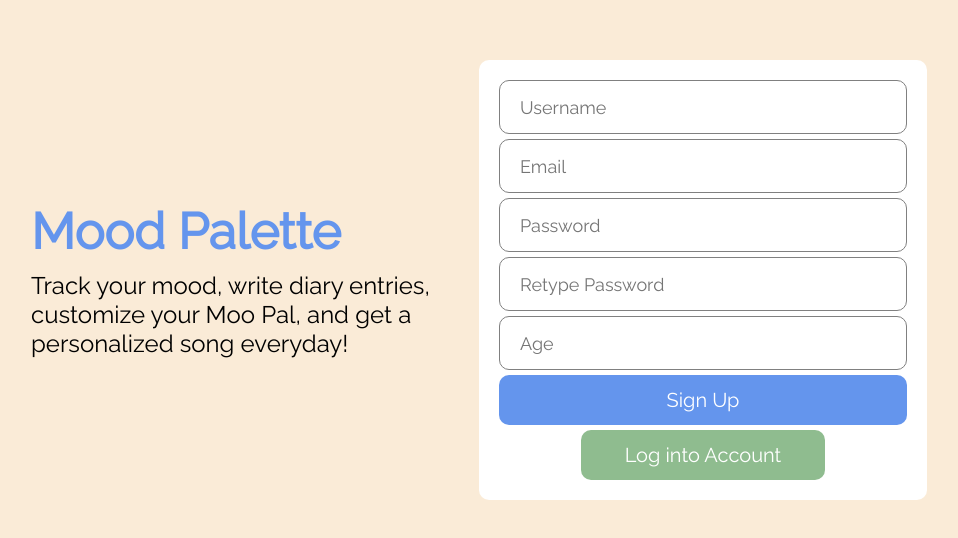
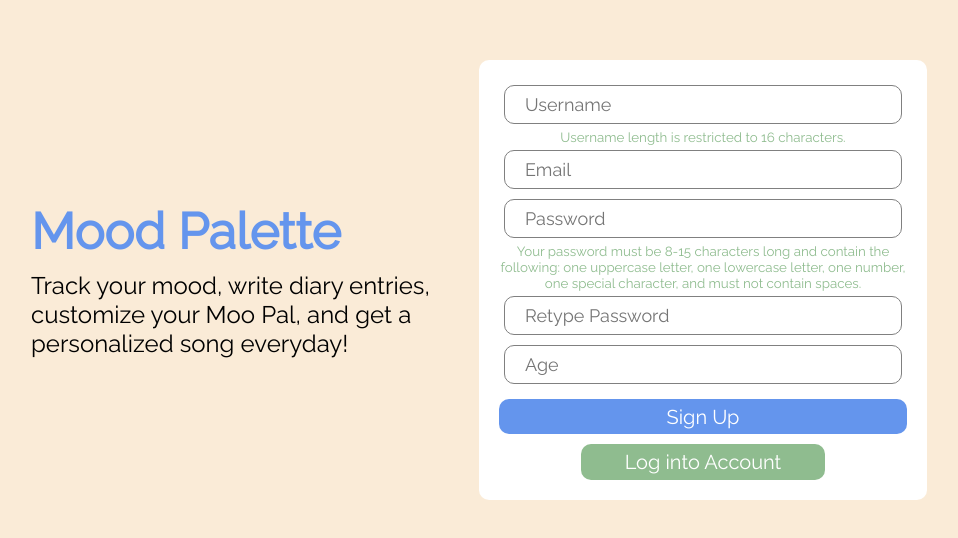
Before and after one commit to skoukuntla/moodpalette, a React (Create React App) app in the folder client/: page / in a window 1280 px wide. Shown: the part 120-658 px from the top of the page, without its empty margins (161-1119 px from the left). Built offline with nearby package versions, Linux system fonts and the light colour scheme.

Commit message:
finished all error messages for login and registration

```diff
--- a/client/src/attemptLogin.js
+++ b/client/src/attemptLogin.js
@@ -8,5 +8,8 @@ export const loginCall = async (userCredential, dispatch) => {
     dispatch({ type: "LOGIN_SUCCESS", payload: res.data }); // if valid user, return user object
   } catch (err) {
     dispatch({ type: "LOGIN_FAILURE", payload: err }); // if not valid, return error
+    document.getElementById("overallError").innerHTML =
+    "Invalid credentials!";
+    console.log("Invalid credentials!")
   }
 };
--- a/client/src/pages/login/Login.jsx
+++ b/client/src/pages/login/Login.jsx
@@ -1,5 +1,5 @@
 //LOGIN PAGE FRONTEND CODE
-import { React, useRef } from "react";
+import { React, useRef, useState } from "react";
 import "./login.css"
 import { loginCall } from "../../attemptLogin";
 import { useContext } from "react";
@@ -17,6 +17,48 @@ export default function Login() {
 
   const navigate = useNavigate();
 
+
+  //BELOW ARE TWO FUNCTIONS THAT WILL HELP US TO VALIDATE THE EMAIL/PASSWORD THAT A USER LOGINS WITH
+  const [validU, setValidU] = useState(0);
+	const [validP, setValidP] = useState(0);
+
+	function validateUsername() {
+		if (username.current.value.length === 0) {
+			document.getElementById("usernameError").innerHTML = "Please enter a username!";
+			console.log("username length is 0");
+			setValidU(0);
+		}  else {
+			document.getElementById("usernameError").innerHTML = "";
+			setValidU(1);
+		}
+	}
+
+	function validatePassword() {
+		// add regex check
+		// var re = ^(?=.*[@$!%*?&])[A-Za-z\d@$!%*?&]{8,16}$;
+		if (password.current.value.length === 0) {
+			document.getElementById("passError").innerHTML = "Please enter password!";
+			console.log("password length is 0");
+			setValidP(0);
+		} else if (
+			!(
+				password.current.value.length >= 8 &&
+				password.current.value.length <= 16
+				// && (password.current.value.match(/(?=.*[^a-zA-Z0-9])/) &&
+				// 	!/\s/g.test(password.current.value))
+			)
+		) {
+			document.getElementById("passError").innerHTML =
+				"Please enter a valid password!";
+			console.log("password is not valid type");
+			setValidP(0);
+		} else {
+			document.getElementById("passError").innerHTML = "";
+			setValidP(1);
+		}
+	}
+
+
   //console.log(dispatch)
   // method for when user clicks login button
   const handleLoginSubmit = async e => {
@@ -25,11 +67,18 @@ export default function Login() {
     //password.current.value holds whatever user submitted as password
     console.log("username", username.current.value);
     console.log("password", password.current.value);
+    console.log(validU + validP);
+    if (validU + validP === 2) {
+        console.log("trying to validate user")
+        loginCall(
+          { username: username.current.value, password: password.current.value },
+          dispatch
+        );
 
-    loginCall(
-       { username: username.current.value, password: password.current.value },
-       dispatch
-    );
+    } else {
+			document.getElementById("overallError").innerHTML =
+				"Please fill all fields!";
+		}
 
   }
 
@@ -51,8 +100,10 @@ export default function Login() {
           </div>
           <div className="loginRight">
             <form className="loginBox" onSubmit = {handleLoginSubmit}>
-              <input placeholder="Username" className="loginInput" ref={username} required/>
-              <input placeholder="Password" type="password" className="loginInput" ref={password} required/>
+              <input placeholder="Username" className="loginInput" ref={username} onBlur={validateUsername}/>
+              <div id="usernameError" style={{ color: "red" }}></div>
+              <input placeholder="Password" type="password" className="loginInput" ref={password} onBlur={validatePassword}/>
+              <div id="passError" style={{ color: "red" }}></div>
               <button className="loginButton" type="submit" disabled={isFetching}>
               {isFetching ? (
                 <CircularProgress size="20px" />
@@ -60,7 +111,7 @@ export default function Login() {
                 "Log In"
               )}
             </button>
-              <span className="loginForgot">Forgot Password?</span>
+              {/* <span className="loginForgot">Forgot Password?</span> */}
               <button className="loginRegisterButton" onClick={registerRedirect}>
               {isFetching ? (
                 <CircularProgress size="20px" />
@@ -68,6 +119,7 @@ export default function Login() {
                 "Create a New Account"
               )}
             </button>
+            <div id="overallError" style={{ color: "red" }}></div>
             </form>
           </div>
         </div>
--- a/client/src/pages/register/Register.jsx
+++ b/client/src/pages/register/Register.jsx
@@ -1,5 +1,5 @@
 //REGISTRATION PAGE FRONTEND CODE
-import { React, useRef } from "react";
+import { React, useRef, useState } from "react";
 import axios from "axios";
 import "./register.css"
 
@@ -9,32 +9,143 @@ export default function Register() {
 
   const username = useRef();
   const email = useRef();
-  const password1 = useRef();
-  const password2 = useRef();
+  const password = useRef();
+  const confirmPass = useRef();
   const age = useRef();
+  const music = useRef();
 
   const navigate = useNavigate();
+
+
+	const [validE, setValidE] = useState(0);
+	const [validP, setValidP] = useState(0);
+	const [validC, setValidC] = useState(0);
+	const [validU, setValidU] = useState(0);
+  const [validA, setValidA] = useState(0);
+  // const [checked, setChecked] = useState(0);
+
+  // const handleCheck = () => {
+  //   setChecked(!checked);
+  // };
+
+
+	function validateEmail() {
+		if (email.current.value.length === 0) {
+			document.getElementById("emailError").innerHTML =
+				"Please enter an email address!";
+			console.log("no email provided");
+			setValidE(0);
+		} else if (
+			!String(email.current.value).match(
+				/^(([^<>()[\]\\.,;:\s@"]+(\.[^<>()[\]\\.,;:\s@"]+)*)|(".+"))@((\[[0-9]{1,3}\.[0-9]{1,3}\.[0-9]{1,3}\.[0-9]{1,3}\])|(([a-zA-Z\-0-9]+\.)+[a-zA-Z]{2,}))$/
+			)
+		) {
+			console.log("invlaid email type");
+			setValidE(0);
+			document.getElementById("emailError").innerHTML =
+				"Please enter a valid email address!";
+		} else {
+			document.getElementById("emailError").innerHTML = "";
+			setValidE(1);
+		}
+	}
+	function validatePassword() {
+		// add regex check
+		// var re = ^(?=.*[@$!%*?&])[A-Za-z\d@$!%*?&]{8,16}$;
+		if (password.current.value.length === 0) {
+			document.getElementById("passError").innerHTML = "Please enter password!";
+			console.log("no password written");
+			setValidP(0);
+		} else if (
+			!(
+				password.current.value.length >= 8 &&
+				password.current.value.length <= 16 &&
+				(password.current.value.match(/(?=.*[^a-zA-Z0-9])/) &&
+					!/\s/g.test(password.current.value))
+			)
+		) {
+			document.getElementById("passError").innerHTML =
+				"Please enter a valid password!";
+			console.log("not a valid password");
+			setValidP(0);
+		} else {
+			document.getElementById("passError").innerHTML = "";
+			setValidP(1);
+		}
+	}
+	function validateConfirmPass() {
+		if (confirmPass.current.value.length === 0) {
+			document.getElementById("confirmPassError").innerHTML =
+				"Please enter password again!";
+			console.log("confirm password length is 0");
+			setValidC(0);
+		} else if (confirmPass.current.value !== password.current.value) {
+			document.getElementById("confirmPassError").innerHTML =
+				"Please enter matching password!";
+			console.log("confirm password does not match oringal password");
+			setValidC(0);
+		} else {
+			document.getElementById("confirmPassError").innerHTML = "";
+			setValidC(1);
+		}
+	}
+	function validateUsername() {
+		if (username.current.value.length === 0) {
+			document.getElementById("usernameError").innerHTML =
+				"Please enter username!";
+			console.log("no username provided");
+			setValidU(0);
+		} else if (
+			!(
+				username.current.value.length <= 16 &&
+				!/\s/g.test(username.current.value)
+			)
+		) {
+			document.getElementById("usernameError").innerHTML =
+				"Please enter valid username!";
+			console.log("username less than 16 char");
+			setValidU(0);
+		} else {
+			document.getElementById("usernameError").innerHTML = "";
+			setValidU(1);
+		}
+	}
+  function validateAge() {
+		if (age.current.value.length === 0) {
+			document.getElementById("ageError").innerHTML = "Please enter age!";
+			console.log("no age given");
+			setValidA(0);
+		} else {
+			document.getElementById("ageError").innerHTML = "";
+			setValidA(1);
+		}
+	}
+
 
   const handleRegisterClick = async (e) => {
     e.preventDefault();
 
+    if (validC + validE + validP + validU + validA !== 5) {
+			document.getElementById("overallError").innerHTML =
+				"Please fill all fields!";
 
-    if (password2.current.value !== password1.current.value) {
-      password2.current.setCustomValidity("Passwords don't match!"); // u can set your own error messages using custom validity
-    } else {
-
+		} else {
         const user = {
         username: username.current.value,
         email: email.current.value,
-        password: password1.current.value,
+        password: password.current.value,
         age: age.current.value
       };
       console.log('user', user)
       try {
         await axios.post("/auth/register", user);
         navigate('/login');
+
       } catch (err) {
         console.log(err);
+        document.getElementById("overallError").innerHTML =
+				  "Email or Username already taken!";
+        console.log("email or username already taken")
       }
     }
   };
@@ -54,18 +165,52 @@ export default function Register() {
         </div>
         <div className="registerRight">
           <form className="registerBox" onSubmit={handleRegisterClick}>
-            <input placeholder="Username"  ref = {username} className="registerInput" />
-            <input placeholder="Email"  ref={email}c type="email" className="registerInput" />
-            <input placeholder="Password"  ref={password1} type="password" className="registerInput" />
-            <input placeholder="Retype Password"  ref={password2} type="password" className="registerInput" />
-            <input placeholder="Age"  ref={age} className="registerInput" />
+
+            {/* USERNAME INFO AND ERROR */}
+            <input placeholder="Username"  ref = {username} className="registerInput" onBlur={validateUsername} />
+            <div id="usernameError" style={{ color: "red" }}></div>
+            <small style={{ textAlign: "center", color: "darkseagreen"}}>
+							Username length is restricted to 16 characters.
+						</small>
+
+            {/* EMAIL INFO AND ERROR */}
+            <input placeholder="Email"  ref={email}c type="email" className="registerInput" onBlur={validateEmail}/>
+						<div id="emailError" style={{ color: "red" }}></div>
+
+            {/* FIRST PASSWORD INFO AND ERROR */}
+            <input placeholder="Password"  ref={password} type="password" className="registerInput" onBlur={validatePassword}/>
+            <div id="passError" style={{ color: "red" }}></div>
+						<small style={{ textAlign: "center", color: "darkseagreen" }}>
+							Your password must be 8-15 characters long and contain the following: one uppercase letter, one lowercase letter,
+              one number, one special character, and must not contain spaces.
+						</small>
+
+            {/* CONFIRMATION PASSWORD INFO AND ERROR */}
+            <input placeholder="Retype Password"  ref={confirmPass} type="password" className="registerInput" onBlur={validateConfirmPass}/>
+						<div id="confirmPassError" style={{ color: "red" }}></div>
+
+            {/* AGE INFO AND ERROR */}
+            <input placeholder="Age"  ref={age} className="registerInput" onBlur={validateAge} />
+            <div id="ageError" style={{ color: "red" }}></div>
+
+            {/* EXPLICIT MUSIC INFO */}
+            {/* <label className="trial">Explicit music? </label>
+            <input type="checkbox"  ref={music} className="registerInputCheck" checked={checked} onChange={handleCheck} />
+            <small style={{ textAlign: "center", color: "darkseagreen" }}>
+							Mood Palette gives each user a "song of the day" to reflect the information they've inputted. Would you
+              like to receive songs that may contain explicit lyrics?
+						</small> */}
+
+            {/* REGISTER BUTTON */}
             <button className="registerButton" type="submit">Sign Up</button>
 
             <button className="loginRegisterButton" onClick={loginRedirect}>
               Log into Account
             </button>
+
+            {/* USERNAME AND INFO ALREADY TAKEN; AT THE VERY BOTTOM BECAUSE WE NEED FORM TO BE SUBMITTED AND CHECKED W DATABASE */}
+            <div id="overallError" style={{ color: "red" }}></div>
           </form>
-
         </div>
       </div>
     </div>
--- a/client/src/pages/register/register.css
+++ b/client/src/pages/register/register.css
@@ -48,11 +48,22 @@
     border: 1px solid gray;
     font-size: 18px;
     padding-left: 20px;
+    margin: 5px;
+
 }
+
+/* [type="checkbox"]
+{
+    vertical-align:middle;
+} */
 
 .registerInput:focus{
     outline: none;
 }
+
+/* .trial{
+  word-wrap:break-word
+} */
 
 .registerButton{
     height: 50px;
@@ -63,6 +74,7 @@
     font-size: 20px;
     font-weight: 500;
     cursor: pointer;
+    margin-top: 10px;
 }
 
 .loginRegisterButton{
@@ -76,4 +88,5 @@
     font-size: 20px;
     font-weight: 500;
     cursor: pointer;
+    margin-top: 10px;
 }
```
